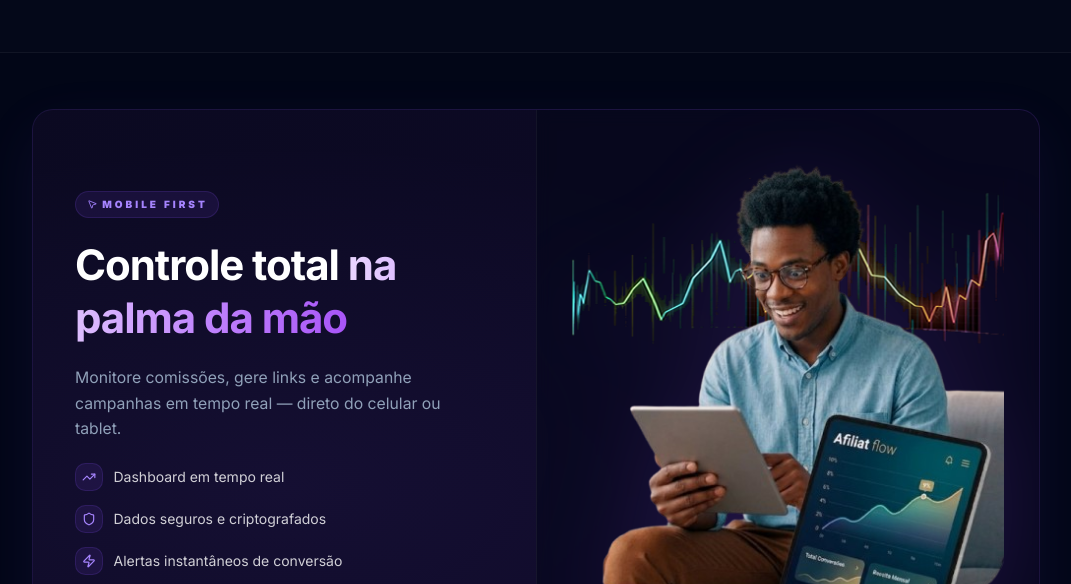
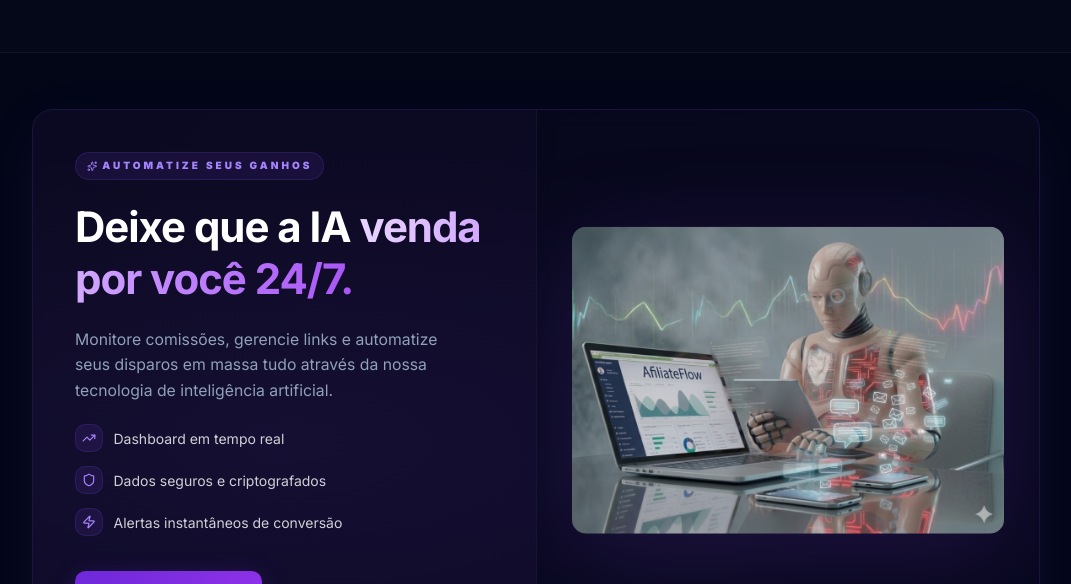
Before and after one commit to CidEngenharia/AffiliateFlow, a React (Vite) app: page / in a window 1280 px wide. Shown: the part 2860-3444 px from the top of the page, without its empty margins (104-1175 px from the left). Built offline with nearby package versions, Linux system fonts and the light colour scheme; no server answers.

Commit message:
feat: adicionar links de pagamento Stripe e nova imagem e badge na landing page

```diff
--- a/src/pages/Landing.tsx
+++ b/src/pages/Landing.tsx
@@ -514,25 +514,25 @@ const Landing: React.FC = () => {
 
                   {/* Badge */}
                   <div className="inline-flex w-fit items-center gap-1.5 px-3 py-1.5 rounded-full bg-violet-500/10 border border-violet-500/15">
-                    <MousePointer2 className="w-3 h-3 text-violet-400" />
-                    <span className="text-[10px] font-black text-violet-400 uppercase tracking-[0.3em]">Mobile First</span>
+                    <Sparkles className="w-3 h-3 text-violet-400" />
+                    <span className="text-[10px] font-black text-violet-400 uppercase tracking-[0.3em]">automatize seus ganhos</span>
                   </div>
 
                   {/* Título degradê branco → lilás */}
                   <h2 className="text-3xl md:text-5xl font-bold leading-tight tracking-tight">
-                    <span className="text-white">Controle total</span>{' '}
+                    <span className="text-white">Deixe que a IA</span>{' '}
                     <span style={{
                       background: 'linear-gradient(90deg, #e9d5ff 0%, #c084fc 55%, #a855f7 100%)',
                       WebkitBackgroundClip: 'text',
                       WebkitTextFillColor: 'transparent',
                     }}>
-                      na palma da mão
+                      venda por você 24/7.
                     </span>
                   </h2>
 
                   {/* Descrição */}
                   <p className="text-sm md:text-lg text-slate-400 leading-relaxed max-w-md">
-                    Monitore comissões, gere links e acompanhe campanhas em tempo real — direto do celular ou tablet.
+                    Monitore comissões, gerencie links e automatize seus disparos em massa tudo através da nossa tecnologia de inteligência artificial.
                   </p>
 
                   {/* Bullets compactos */}
@@ -556,7 +556,7 @@ const Landing: React.FC = () => {
                     <motion.button
                       whileHover={{ scale: 1.03 }}
                       whileTap={{ scale: 0.97 }}
-                      className="inline-flex items-center gap-2 px-8 py-4 rounded-xl text-sm md:text-base font-bold text-white tracking-wide"
+                      className="inline-flex items-center gap-2 px-8 py-4 rounded-xl text-sm md:text-base font-bold text-white tracking-wide cursor-pointer"
                       style={{
                         background: 'linear-gradient(135deg, #6d28d9, #9333ea)',
                         boxShadow: '0 6px 24px rgba(109,40,217,0.3)',
@@ -576,9 +576,9 @@ const Landing: React.FC = () => {
                     className="w-full max-w-[500px]"
                   >
                     <img
-                      src="/black_.png"
-                      alt="Afiliado controlando dashboard pelo tablet"
-                      className="w-full h-auto object-contain drop-shadow-[0_20px_50px_rgba(168,85,247,0.15)]"
+                      src="/images/landing-ai.jpg"
+                      alt="IA automatizando vendas para afiliados"
+                      className="w-full h-auto rounded-2xl object-contain drop-shadow-[0_20px_50px_rgba(168,85,247,0.15)]"
                     />
                   </motion.div>
                 </div>
@@ -628,10 +628,11 @@ const Landing: React.FC = () => {
           >
             <div>
               <div className="text-sm font-bold text-slate-400 uppercase tracking-widest mb-2">Free</div>
-              <div className="flex items-baseline gap-1 mb-6">
+              <div className="flex items-baseline gap-1 mb-2">
                 <span className="text-4xl font-extrabold text-white">R$ 0,00</span>
                 <span className="text-xs text-slate-400">/mês</span>
               </div>
+              <div className="text-xs text-emerald-400 font-bold mb-6">30 Dias Free</div>
 
               <div className="w-full h-px bg-white/5 my-6" />
 
@@ -717,11 +718,11 @@ const Landing: React.FC = () => {
             </div>
 
             <div className="mt-8">
-              <Link to="/login">
-                <button className="w-full py-3.5 px-4 rounded-xl bg-[#EE4D2D] hover:bg-[#ff5a36] text-xs font-bold uppercase tracking-widest text-white transition-all shadow-md active:scale-95">
+              <a href="https://buy.stripe.com/9B64gsd957Ni7LAdOGf3a0j" target="_blank" rel="noopener noreferrer">
+                <button className="w-full py-3.5 px-4 rounded-xl bg-[#EE4D2D] hover:bg-[#ff5a36] text-xs font-bold uppercase tracking-widest text-white transition-all shadow-md active:scale-95 cursor-pointer">
                   Assinar profissional
                 </button>
-              </Link>
+              </a>
             </div>
           </motion.div>
 
@@ -771,11 +772,11 @@ const Landing: React.FC = () => {
             </div>
 
             <div className="mt-8">
-              <Link to="/login">
-                <button className="w-full py-3 px-4 rounded-xl bg-gradient-to-r from-orange-500 to-[#EE4D2D] hover:from-orange-400 hover:to-[#ff5a36] text-xs font-bold uppercase tracking-widest text-white transition-all shadow-md active:scale-95">
+              <a href="https://buy.stripe.com/cNi7sE1qn2sYe9YeSKf3a0k" target="_blank" rel="noopener noreferrer">
+                <button className="w-full py-3 px-4 rounded-xl bg-gradient-to-r from-orange-500 to-[#EE4D2D] hover:from-orange-400 hover:to-[#ff5a36] text-xs font-bold uppercase tracking-widest text-white transition-all shadow-md active:scale-95 cursor-pointer">
                   Obter plano turbo
                 </button>
-              </Link>
+              </a>
             </div>
           </motion.div>
 
```
Also changed, not shown: public/images/landing-ai.jpg (added).
